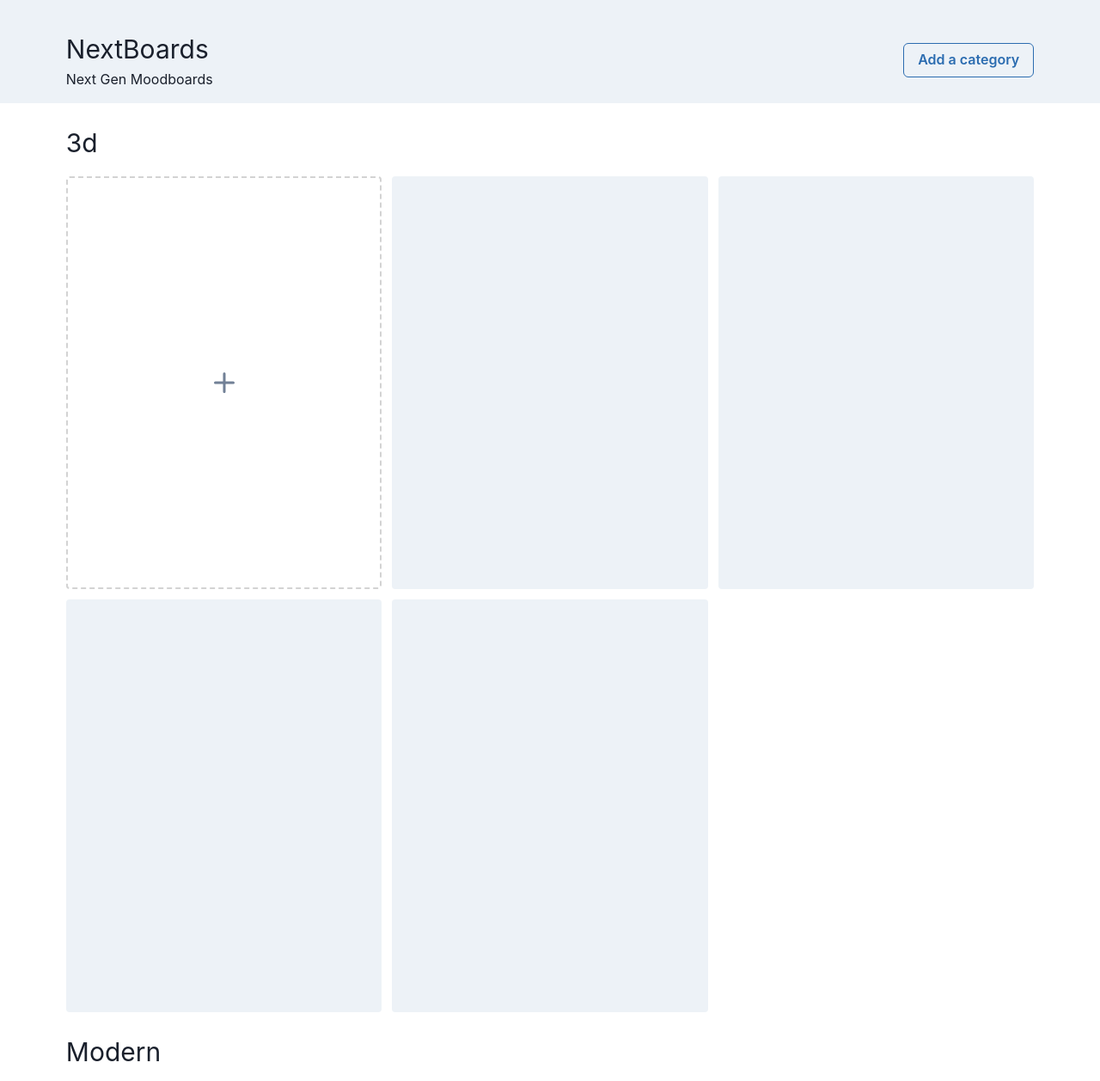
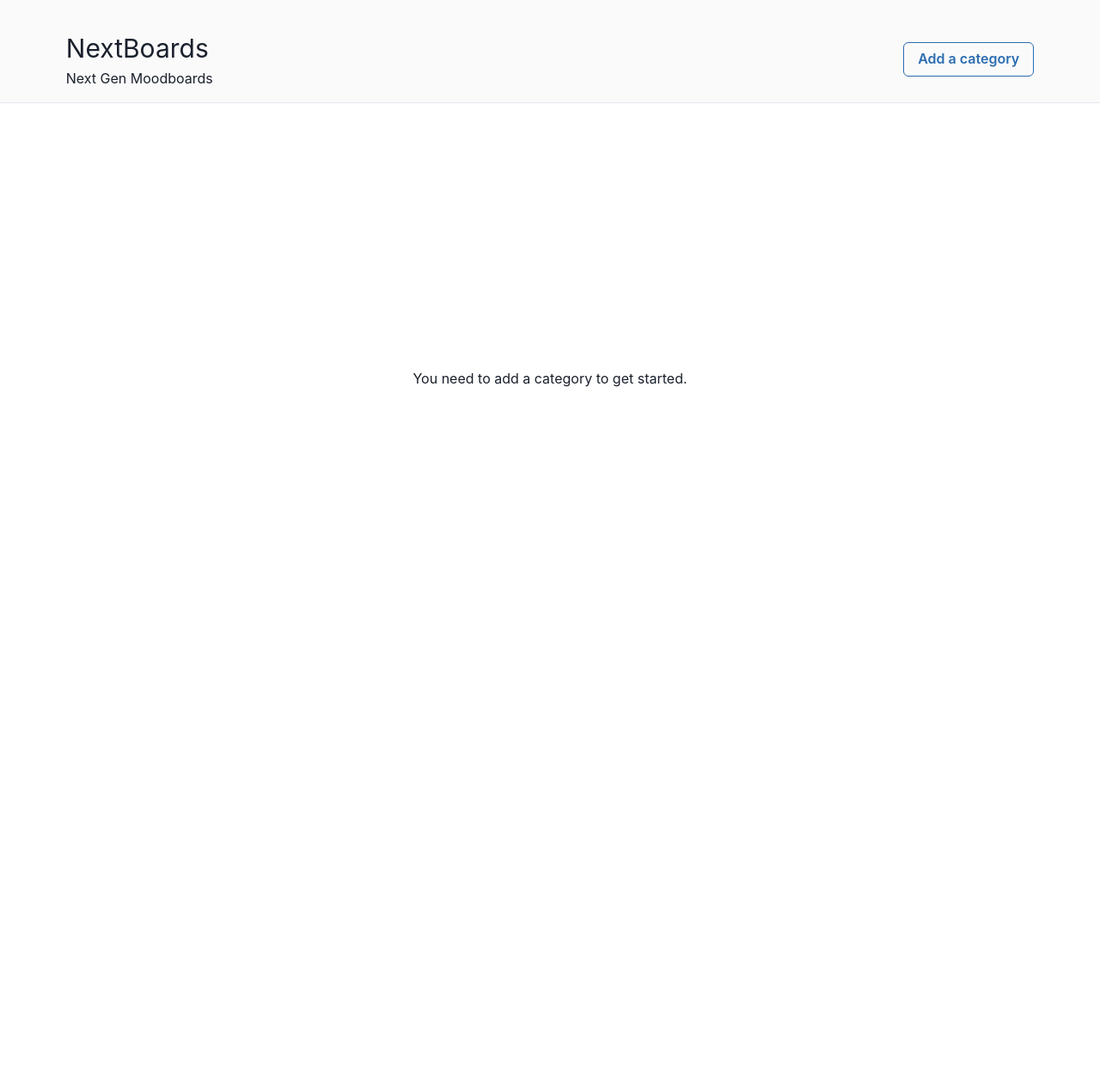
Before and after one commit to jaisharx/nextboards, a Next.js app: page / in a window 1280 px wide. Shown: the top 1257 px of the page at 86% size. After the commit the page ends 800 px from the top, so only its background shows below. Built offline with nearby package versions, Linux system fonts and the light colour scheme.

Commit message:
added moodboards as state

```diff
--- a/components/header/index.js
+++ b/components/header/index.js
@@ -3,12 +3,17 @@ import { Box, Flex, Text } from '@chakra-ui/layout';
 
 export default function Header({ onOpen }) {
     return (
-        <Flex as="header" background="gray.100" h="120" alignItems="flex-end">
+        <Flex
+            as="header"
+            background="#fafafa"
+            borderBottom="1px solid"
+            borderColor="gray.200"
+            h="120"
+            alignItems="flex-end"
+        >
             <Flex maxW="88%" w="100%" mx="auto" mb="4" alignItems="center">
                 <Box mr="auto">
-                    <Text fontSize="3xl">
-                        NextBoards
-                    </Text>
+                    <Text fontSize="3xl">NextBoards</Text>
                     <Text>Next Gen Moodboards</Text>
                 </Box>
                 <Button colorScheme="blue" variant="outline" onClick={onOpen}>
--- a/components/modal/index.js
+++ b/components/modal/index.js
@@ -9,8 +9,16 @@ import {
     Button,
     Select
 } from '@chakra-ui/react';
+import { createRef } from 'react';
 
-export default function CreateNewCategory({ isOpen, onClose }) {
+export default function CreateNewCategory({ isOpen, onClose, setMoodboards }) {
+    const selectValue = createRef();
+
+    const onSave = () => {
+        setMoodboards(( prevBoards) => [...prevBoards, selectValue.current.value.toUpperCase()]);
+        onClose();
+    };
+
     return (
         <Modal isOpen={isOpen} onClose={onClose}>
             <ModalOverlay />
@@ -18,15 +26,15 @@ export default function CreateNewCategory({ isOpen, onClose }) {
                 <ModalHeader>Create new category</ModalHeader>
                 <ModalCloseButton />
                 <ModalBody>
-                    <Select placeholder="3d">
-                        <option value="option1">Modern</option>
-                        <option value="option2">Classic</option>
-                        <option value="option3">Illustrations</option>
+                    <Select ref={selectValue} placeholder="Select a category">
+                        <option value="modern">Modern</option>
+                        <option value="classic">Classic</option>
+                        <option value="illustrations">Illustrations</option>
                     </Select>
                 </ModalBody>
 
                 <ModalFooter>
-                    <Button colorScheme="green" onClick={onClose}>
+                    <Button colorScheme="green" onClick={onSave}>
                         Save
                     </Button>
                 </ModalFooter>
--- a/components/moodboards/index.js
+++ b/components/moodboards/index.js
@@ -1,13 +1,19 @@
 import EachCategoryRow from 'components/each-category-row';
-import { Box } from '@chakra-ui/react';
+import { Box, Text, Flex } from '@chakra-ui/react';
 
-export default function Moodboards() {
+export default function Moodboards({ moodboards }) {
+    if (moodboards.length === 0)
+        return (
+            <Flex h="80vh" alignItems="center" justifyContent="center">
+                <Text>You need to add a category to get started.</Text>
+            </Flex>
+        );
+
     return (
         <Box mb="6">
-           <EachCategoryRow categoryTitle="3d"/>
-           <EachCategoryRow categoryTitle="Modern"/>
-           <EachCategoryRow categoryTitle="Classic"/>
-           <EachCategoryRow categoryTitle="Illustrations"/>
+            {moodboards.map((moodboard) => (
+                <EachCategoryRow key={moodboard} categoryTitle={moodboard} />
+            ))}
         </Box>
     );
 }
--- a/pages/index.js
+++ b/pages/index.js
@@ -1,20 +1,24 @@
-import { useDisclosure } from '@chakra-ui/react';
-
 import NextHead from 'components/next-head';
 import Header from 'components/header';
 import CreateNewCategory from 'components/modal';
 import Moodboards from 'components/moodboards';
 
+import { useDisclosure } from '@chakra-ui/react';
+import { useState } from 'react';
+
+const initalBoards = ['3d', 'Colourful', 'Modern', 'Illustrations'];
+
 export default function Home() {
+    const [moodboards, setMoodboards] = useState([]);
     const { isOpen, onOpen, onClose } = useDisclosure();
 
     return (
         <>
             <NextHead title="Nextboards - Next Gen Moodboards." />
 
-            <Header onOpen={onOpen}/>
-            <CreateNewCategory isOpen={isOpen} onClose={onClose}/>
-            <Moodboards/>
+            <Header onOpen={onOpen} />
+            <Moodboards moodboards={moodboards} />
+            <CreateNewCategory isOpen={isOpen} onClose={onClose} setMoodboards={setMoodboards} />
         </>
     );
 }
```
